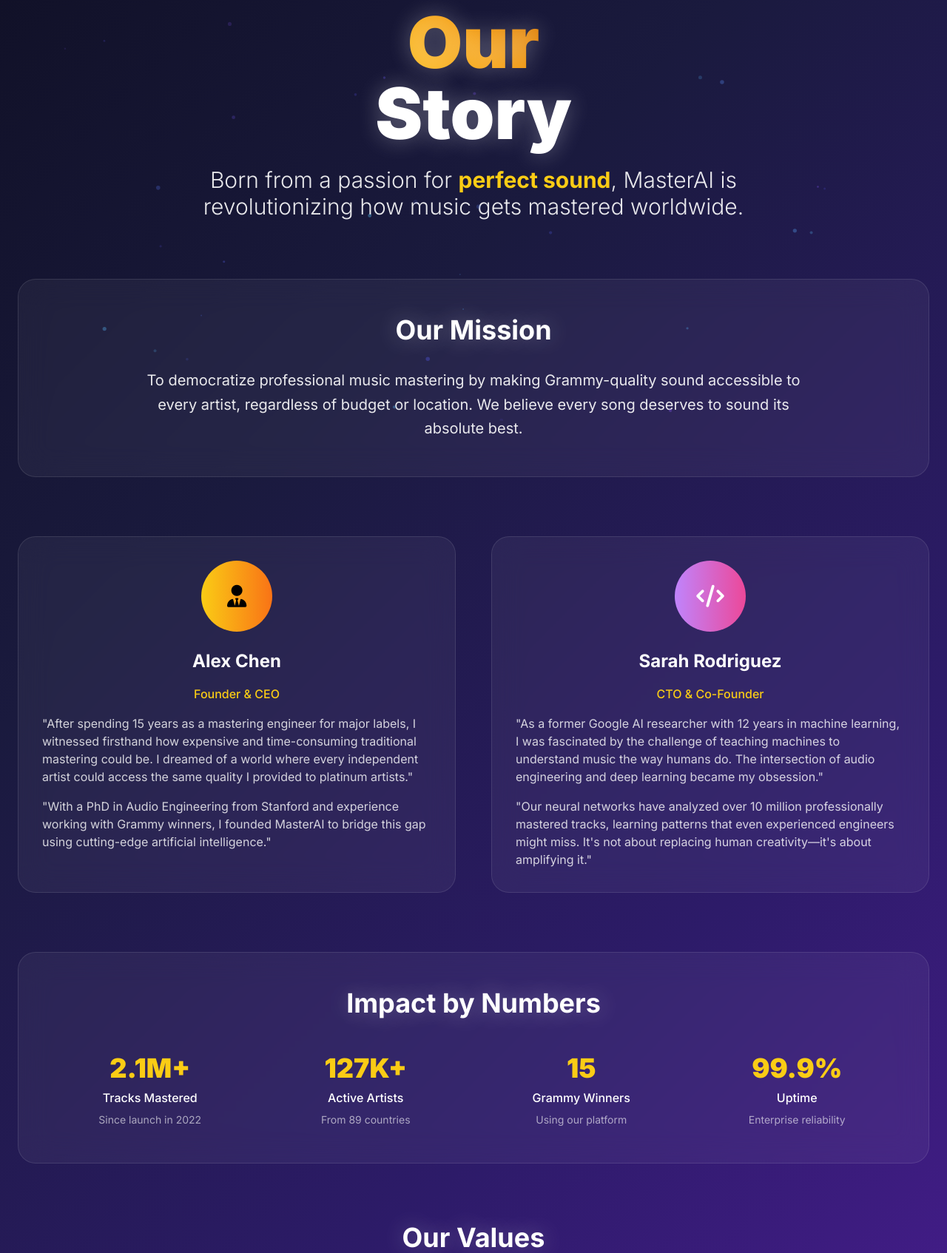
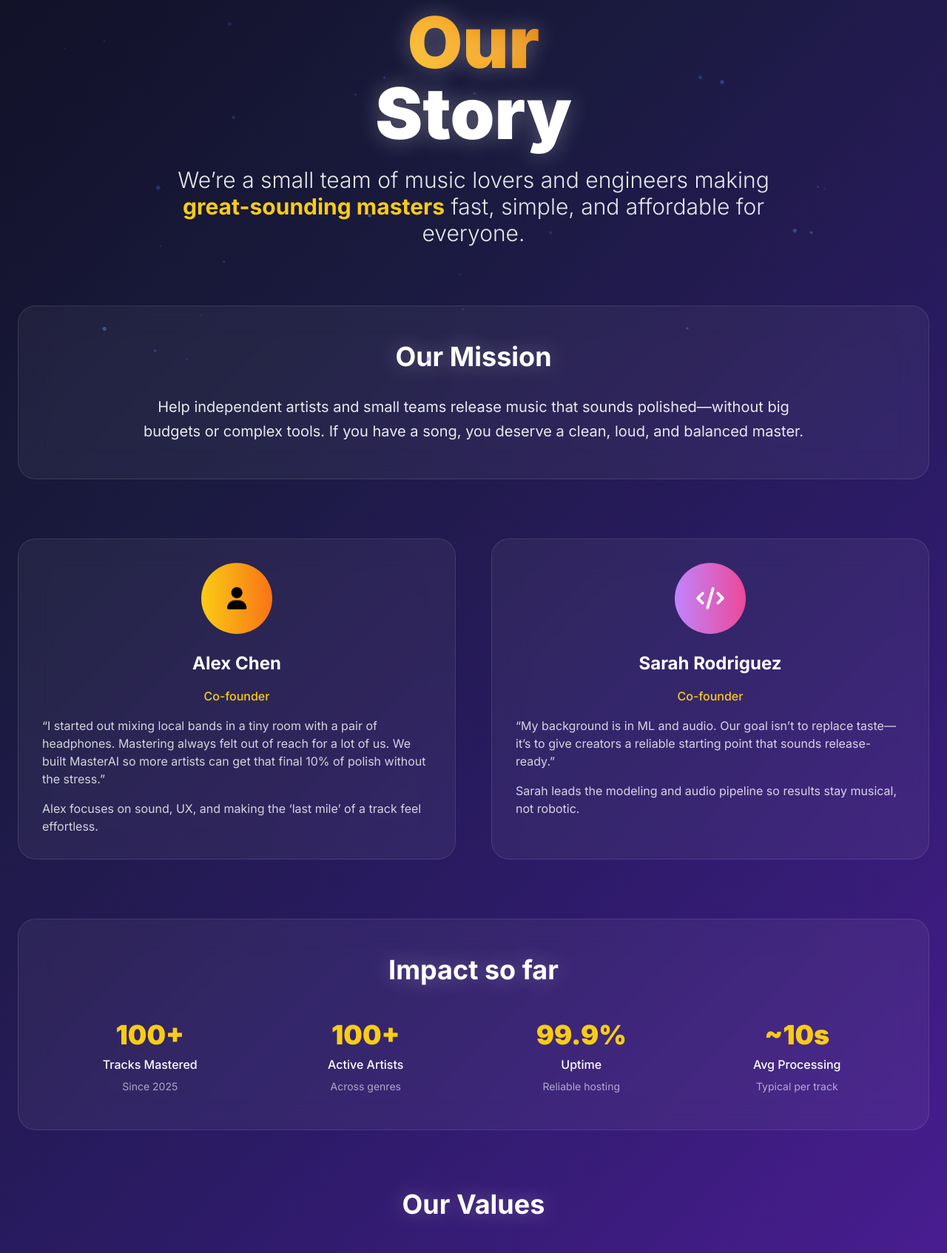
Before and after one commit to yvc0/new_ai_music, a Flask app: page /about in a window 1280 px wide. Shown: the part 231-1925 px from the top of the page at 74% size. Run offline with Flask 3, Linux system fonts and the light colour scheme; parts of the project's set-up code (start-up, migrations or seed data) failed here and were passed over; some libraries are stand-ins or nearby versions.

Commit message:
Update about.html

```diff
--- a/templates/about.html
+++ b/templates/about.html
@@ -16,8 +16,7 @@
     </h1>
 
     <p class="text-2xl md:text-3xl text-white/90 max-w-4xl mx-auto mb-12 font-light leading-relaxed">
-            Born from a passion for <strong class="font-bold text-yellow-400">perfect sound</strong>,
-            MasterAI is revolutionizing how music gets mastered worldwide.
+      We’re a small team of music lovers and engineers making <strong class="font-bold text-yellow-400">great-sounding masters</strong> fast, simple, and affordable for everyone.
     </p>
   </div>
 
@@ -25,27 +24,24 @@
   <div class="glass rounded-3xl p-12 mb-20 text-center">
     <h2 class="text-4xl font-bold text-white mb-8 text-glow">Our Mission</h2>
     <p class="text-xl text-white/90 max-w-4xl mx-auto leading-relaxed">
-            To democratize professional music mastering by making Grammy-quality sound accessible to every artist,
-            regardless of budget or location. We believe every song deserves to sound its absolute best.
+      Help independent artists and small teams release music that sounds polished—without big budgets or complex tools. If you have a song, you deserve a clean, loud, and balanced master.
     </p>
   </div>
 
-    <!-- Founder Story -->
+  <!-- Team Story (kept simple and honest) -->
   <div class="grid grid-cols-1 lg:grid-cols-2 gap-12 mb-20">
     <div class="glass rounded-3xl p-8">
       <div class="w-24 h-24 bg-gradient-to-r from-yellow-400 to-orange-500 rounded-full flex items-center justify-center mx-auto mb-6">
-                <i class="fas fa-user-tie text-black text-3xl"></i>
+        <i class="fas fa-user text-black text-3xl"></i>
       </div>
       <h3 class="text-2xl font-bold text-white mb-4 text-center">Alex Chen</h3>
-            <p class="text-yellow-400 text-center mb-4 font-medium">Founder & CEO</p>
+      <p class="text-yellow-400 text-center mb-4 font-medium">Co-founder</p>
       <p class="text-white/80 mb-4">
-                "After spending 15 years as a mastering engineer for major labels, I witnessed firsthand how
-                expensive and time-consuming traditional mastering could be. I dreamed of a world where
-                every independent artist could access the same quality I provided to platinum artists."
+        “I started out mixing local bands in a tiny room with a pair of headphones. Mastering always felt out of reach for a lot of us.
+        We built MasterAI so more artists can get that final 10% of polish without the stress.”
       </p>
       <p class="text-white/80">
-                "With a PhD in Audio Engineering from Stanford and experience working with Grammy winners,
-                I founded MasterAI to bridge this gap using cutting-edge artificial intelligence."
+        Alex focuses on sound, UX, and making the ‘last mile’ of a track feel effortless.
       </p>
     </div>
 
@@ -54,44 +50,40 @@
         <i class="fas fa-code text-white text-3xl"></i>
       </div>
       <h3 class="text-2xl font-bold text-white mb-4 text-center">Sarah Rodriguez</h3>
-            <p class="text-yellow-400 text-center mb-4 font-medium">CTO & Co-Founder</p>
+      <p class="text-yellow-400 text-center mb-4 font-medium">Co-founder</p>
       <p class="text-white/80 mb-4">
-                "As a former Google AI researcher with 12 years in machine learning, I was fascinated by
-                the challenge of teaching machines to understand music the way humans do. The intersection
-                of audio engineering and deep learning became my obsession."
+        “My background is in ML and audio. Our goal isn’t to replace taste—it’s to give creators a reliable starting point that sounds release-ready.”
       </p>
       <p class="text-white/80">
-                "Our neural networks have analyzed over 10 million professionally mastered tracks,
-                learning patterns that even experienced engineers might miss. It's not about replacing
-                human creativity—it's about amplifying it."
+        Sarah leads the modeling and audio pipeline so results stay musical, not robotic.
       </p>
     </div>
   </div>
 
-    <!-- Company Stats -->
+  <!-- Company Stats (modest, startup-appropriate) -->
   <div class="glass rounded-3xl p-12 mb-20">
-        <h2 class="text-4xl font-bold text-white text-center mb-12 text-glow">Impact by Numbers</h2>
+    <h2 class="text-4xl font-bold text-white text-center mb-12 text-glow">Impact so far</h2>
 
     <div class="grid grid-cols-2 md:grid-cols-4 gap-8">
       <div class="text-center">
-                <div class="text-4xl font-black text-yellow-400 mb-2">2.1M+</div>
+        <div class="text-4xl font-black text-yellow-400 mb-2">100+</div>
         <div class="text-white font-medium mb-2">Tracks Mastered</div>
-                <div class="text-white/60 text-sm">Since launch in 2022</div>
+        <div class="text-white/60 text-sm">Since 2025</div>
       </div>
       <div class="text-center">
-                <div class="text-4xl font-black text-yellow-400 mb-2">127K+</div>
+        <div class="text-4xl font-black text-yellow-400 mb-2">100+</div>
         <div class="text-white font-medium mb-2">Active Artists</div>
-                <div class="text-white/60 text-sm">From 89 countries</div>
-            </div>
-            <div class="text-center">
-                <div class="text-4xl font-black text-yellow-400 mb-2">15</div>
-                <div class="text-white font-medium mb-2">Grammy Winners</div>
-                <div class="text-white/60 text-sm">Using our platform</div>
+        <div class="text-white/60 text-sm">Across genres</div>
       </div>
       <div class="text-center">
         <div class="text-4xl font-black text-yellow-400 mb-2">99.9%</div>
         <div class="text-white font-medium mb-2">Uptime</div>
-                <div class="text-white/60 text-sm">Enterprise reliability</div>
+        <div class="text-white/60 text-sm">Reliable hosting</div>
+      </div>
+      <div class="text-center">
+        <div class="text-4xl font-black text-yellow-400 mb-2">~10s</div>
+        <div class="text-white font-medium mb-2">Avg Processing</div>
+        <div class="text-white/60 text-sm">Typical per track</div>
       </div>
     </div>
   </div>
@@ -103,59 +95,20 @@
     <div class="grid grid-cols-1 md:grid-cols-3 gap-8">
       <div class="glass rounded-2xl p-8 text-center hover-lift">
         <i class="fas fa-heart text-yellow-400 text-4xl mb-6"></i>
-                <h3 class="text-xl font-bold text-white mb-4">Artist-First</h3>
-                <p class="text-white/80">Every decision we make prioritizes the artist's creative vision and success.</p>
+        <h3 class="text-xl font-bold text-white mb-4">Artist-first</h3>
+        <p class="text-white/80">We listen, we iterate, and we keep the process simple.</p>
       </div>
 
       <div class="glass rounded-2xl p-8 text-center hover-lift">
         <i class="fas fa-lightbulb text-yellow-400 text-4xl mb-6"></i>
-                <h3 class="text-xl font-bold text-white mb-4">Innovation</h3>
-                <p class="text-white/80">We push the boundaries of what's possible with AI and audio technology.</p>
+        <h3 class="text-xl font-bold text-white mb-4">Practical innovation</h3>
+        <p class="text-white/80">Smart tools that help you finish music—not slow you down.</p>
       </div>
 
       <div class="glass rounded-2xl p-8 text-center hover-lift">
         <i class="fas fa-handshake text-yellow-400 text-4xl mb-6"></i>
-                <h3 class="text-xl font-bold text-white mb-4">Accessibility</h3>
-                <p class="text-white/80">Professional-quality mastering should be available to artists everywhere.</p>
-            </div>
-        </div>
-    </div>
-
-    <!-- Recognition -->
-    <div class="glass rounded-3xl p-12 mb-20 text-center">
-        <h2 class="text-4xl font-bold text-white mb-8 text-glow">Industry Recognition</h2>
-
-        <div class="grid grid-cols-1 md:grid-cols-2 gap-8">
-            <div class="flex items-center space-x-4">
-                <i class="fas fa-trophy text-yellow-400 text-3xl"></i>
-                <div class="text-left">
-                    <div class="text-white font-bold">TechCrunch Disrupt Winner 2023</div>
-                    <div class="text-white/70">Best AI Innovation in Music Technology</div>
-                </div>
-            </div>
-
-            <div class="flex items-center space-x-4">
-                <i class="fas fa-star text-yellow-400 text-3xl"></i>
-                <div class="text-left">
-                    <div class="text-white font-bold">NAMM Show Innovation Award</div>
-                    <div class="text-white/70">Outstanding Technical Achievement 2023</div>
-                </div>
-            </div>
-
-            <div class="flex items-center space-x-4">
-                <i class="fas fa-medal text-yellow-400 text-3xl"></i>
-                <div class="text-left">
-                    <div class="text-white font-bold">Fast Company Most Innovative</div>
-                    <div class="text-white/70">Top 10 AI Companies 2024</div>
-                </div>
-            </div>
-
-            <div class="flex items-center space-x-4">
-                <i class="fas fa-certificate text-yellow-400 text-3xl"></i>
-                <div class="text-left">
-                    <div class="text-white font-bold">Music Industry Awards</div>
-                    <div class="text-white/70">Technology Innovation of the Year</div>
-                </div>
+        <h3 class="text-xl font-bold text-white mb-4">Access for all</h3>
+        <p class="text-white/80">Great masters shouldn’t depend on where you live or what you own.</p>
       </div>
     </div>
   </div>
@@ -163,9 +116,9 @@
   <!-- CTA Section -->
   <div class="text-center">
     <div class="glass rounded-3xl p-12 glow">
-            <h2 class="text-4xl font-bold text-white mb-6 text-glow">Join Our Revolution</h2>
+      <h2 class="text-4xl font-bold text-white mb-6 text-glow">Try MasterAI on your next track</h2>
       <p class="text-xl text-white/80 mb-8 max-w-2xl mx-auto">
-                Be part of the future of music mastering. Experience the difference AI can make for your sound.
+        Drag, drop, and hear the difference in seconds. No studio required.
       </p>
       <a href="/" class="bg-gradient-to-r from-yellow-400 via-orange-500 to-red-500 text-black px-12 py-6 rounded-2xl hover:from-yellow-500 hover:via-orange-600 hover:to-red-600 transition-all duration-300 font-black text-xl shadow-2xl transform hover:scale-105 glow inline-block">
         <i class="fas fa-rocket mr-3"></i>Start Mastering
```
Lines whose indentation alone changed are shown as unchanged.
